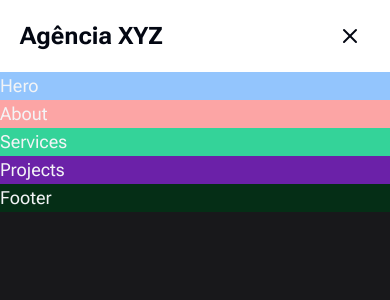
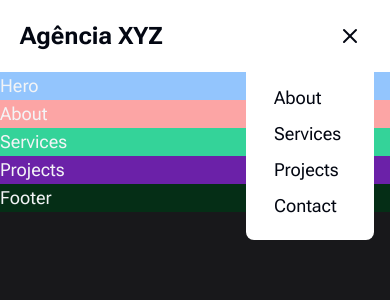
Before and after one commit to RafaelMatos/XYZ, a Next.js app: page / in a window 390 px wide. Both pictures are taken after a click on the element 350 px from the left and 36 px from the top of the page. Shown: the top 300 px of the page. Built offline with nearby package versions, Linux system fonts and the light colour scheme.

Commit message:
update Readme file

```diff
--- a/src/components/Header.tsx
+++ b/src/components/Header.tsx
@@ -24,7 +24,7 @@ export function Header() {
       </div>
 
       <ul
-        className={`absolute right-0 z-[-1] mr-4 w-32
+        className={`absolute right-0 z-[0] mr-4 w-32
           rounded-b-lg bg-white px-4 pb-4 pt-4 md:static
         md:z-auto md:mr-0 md:flex md:w-auto md:translate-y-1
         md:items-center  md:bg-white md:py-0 md:pl-0 md:opacity-100
```
Also changed, not shown: src/screenshots/tela.gif (added), 1 other file (tests, documents, lock files or other folders).
